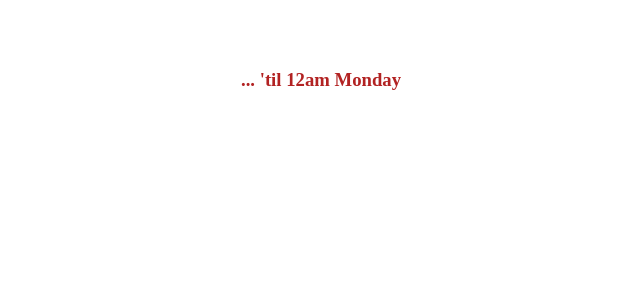
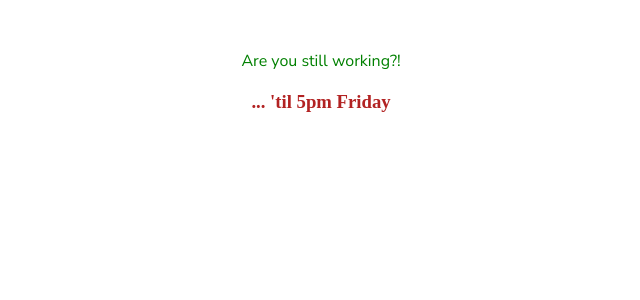
Before and after one commit to joe-allen/joe-allen.github.io, a Jekyll site: the page projects/countdown-recur/index.html, which Jekyll copies as it is, in a window 1280 px wide. Shown: the top 300 px of the page, without its empty margins (319-959 px from the left). Built offline with Jekyll 4.4.1, drawn with Linux system fonts in a browser that asks for light colours; part of the change alters nothing that is shown.

Commit message:
update end of text container

```diff
--- a/projects/countdown-recur/index.html
+++ b/projects/countdown-recur/index.html
@@ -13,7 +13,7 @@
   </head>
   <body>
     <div id="countdown_timer" class="flex-center"></div>
-    <h3 style="text-align:center;color:firebrick;">... 'til 12am Monday</h3>
+    <h3 style="text-align:center;color:firebrick;">... 'til 5pm Friday</h3>
 
     <script>
       // js bundle
@@ -45,8 +45,9 @@
         endDay: 'Friday',                     // End day for timer, defaults to "Sunday"
         endTime: '05:00:01 pm',               // End time for timer, defaults to "11:59:59 pm", Format like '05:05:20 pm'
         endTimeText: "Are you still working?!",    // Text to show user after timer ends
-        startDate: '04/10/2018',              // Set today's date (!important - must set otherwise countdown will not end)
-        weeksToRecur: 1                     // Set number of weeks countdown should recur, defaults to 104 weeks
+        startDate: '04/25/2018',              // Set today's date (!important - must set otherwise countdown will not end)
+        weeksToRecur: 1,                     // Set number of weeks countdown should recur, defaults to 104 weeks
+      });
     </script>
   </body>
 </html>
```
